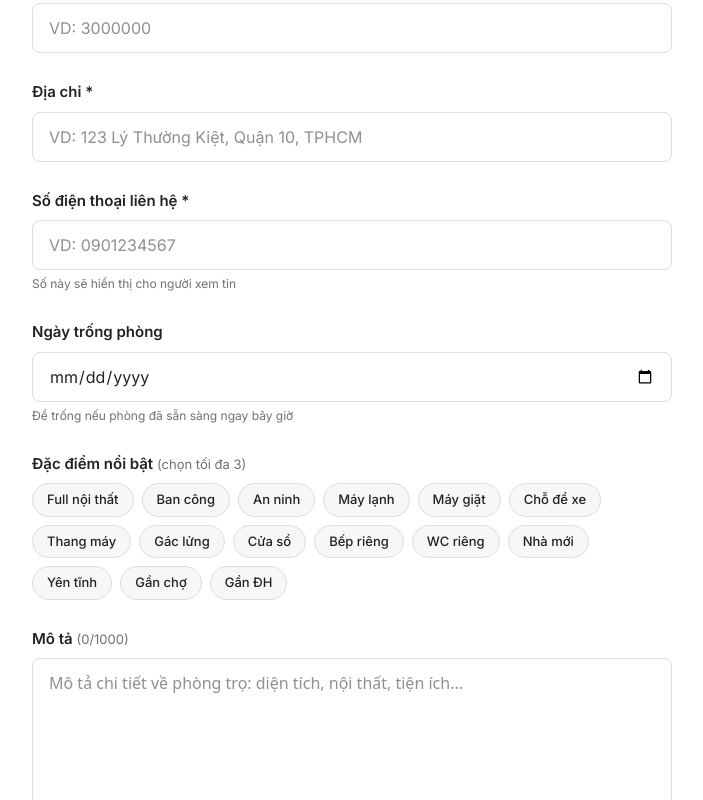
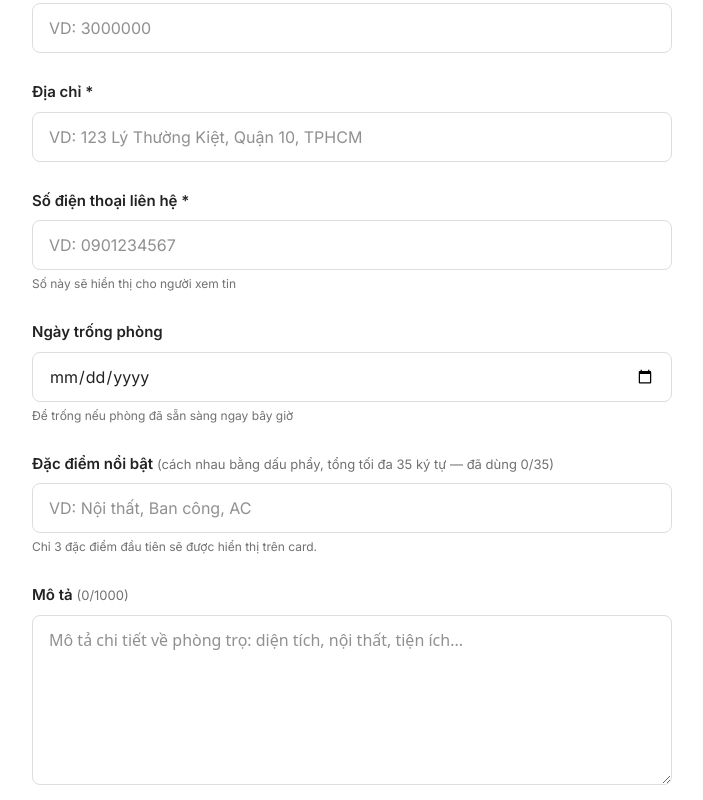
Before and after one commit to dmtrinc/rent-house-app, a Next.js app: page /dang-tin in a window 1280 px wide. Shown: the part 614-1414 px from the top of the page, without its empty margins (288-991 px from the left). Built offline with nearby package versions, Linux system fonts and the light colour scheme.

Commit message:
upload hinh toi da 10MB

```diff
--- a/app/dang-tin/page.tsx
+++ b/app/dang-tin/page.tsx
@@ -2,12 +2,6 @@
 import { useState, useEffect } from "react";
 import { useRouter } from "next/navigation";
 import Link from "next/link";
-
-const HIGHLIGHT_OPTIONS = [
-  "Full nội thất", "Ban công", "An ninh", "Máy lạnh", "Máy giặt",
-  "Chỗ để xe", "Thang máy", "Gác lửng", "Cửa sổ", "Bếp riêng",
-  "WC riêng", "Nhà mới", "Yên tĩnh", "Gần chợ", "Gần ĐH"
-];
 
 export default function DangTinPage() {
   const router = useRouter();
@@ -15,6 +9,7 @@ export default function DangTinPage() {
   const [coverImage, setCoverImage] = useState<string>("");
   const [isSubmitting, setIsSubmitting] = useState(false);
   const [uploadingCount, setUploadingCount] = useState(0);
+  const [priceHistory, setPriceHistory] = useState<string[]>([]);
   const [formData, setFormData] = useState({
     title: "",
     price: "",
@@ -22,21 +17,32 @@ export default function DangTinPage() {
     description: "",
     contactPhone: "",
     availableDate: "",
-    highlights: [] as string[],
+    highlightsText: "",
   });
 
   useEffect(() => {
     if (!localStorage.getItem("device_id")) {
       localStorage.setItem("device_id", "dev_" + Math.random().toString(36).substring(2, 12));
     }
+    // Load price history
+    try {
+      const ph = JSON.parse(localStorage.getItem("price_history") || "[]");
+      setPriceHistory(Array.isArray(ph) ? ph : []);
+    } catch { setPriceHistory([]); }
+
     const draft = localStorage.getItem("listing_draft");
     if (draft) {
       try {
         const parsed = JSON.parse(draft);
-        setFormData(prev => ({ ...prev, ...(parsed.formData || {}) }));
+        const fd = parsed.formData || {};
+        // Chuyển highlights array → text nếu cần
+        const highlightsText = Array.isArray(fd.highlights)
+          ? fd.highlights.join(", ")
+          : (fd.highlightsText || "");
+        setFormData(prev => ({ ...prev, ...fd, highlightsText }));
         setImages(parsed.images || []);
         setCoverImage(parsed.coverImage || "");
-      } catch (e) {}
+      } catch {}
     }
   }, []);
 
@@ -49,6 +55,9 @@ export default function DangTinPage() {
     if (images.length > 0 && !coverImage) setCoverImage(images[0]);
   }, [images, coverImage]);
 
+  const parseHighlights = (text: string): string[] =>
+    text.split(",").map(h => h.trim()).filter(h => h.length > 0).slice(0, 3);
+
   const handleFileUpload = async (e: React.ChangeEvent<HTMLInputElement>) => {
     const files = e.target.files;
     if (!files || files.length === 0) return;
@@ -56,7 +65,8 @@ export default function DangTinPage() {
     if (images.length + fileArray.length > 10) { alert("Tối đa 10 ảnh!"); return; }
     setUploadingCount(fileArray.length);
     for (const file of fileArray) {
-      if (file.size > 5000000) { alert(`File ${file.name} quá lớn (tối đa 5MB)`); continue; }
+      // 2: tăng lên 10MB
+      if (file.size > 10_000_000) { alert(`File ${file.name} quá lớn (tối đa 10MB)`); setUploadingCount(prev => Math.max(0, prev - 1)); continue; }
       const fd = new FormData();
       fd.append("file", file);
       fd.append("upload_preset", "ml_default");
@@ -77,15 +87,6 @@ export default function DangTinPage() {
     if (coverImage === images[index]) setCoverImage(newImages[0] || "");
   };
 
-  const toggleHighlight = (h: string) => {
-    setFormData(prev => {
-      const current = prev.highlights || [];
-      if (current.includes(h)) return { ...prev, highlights: current.filter(x => x !== h) };
-      if (current.length >= 3) { alert("Chọn tối đa 3 đặc điểm!"); return prev; }
-      return { ...prev, highlights: [...current, h] };
-    });
-  };
-
   const validateForm = () => {
     if (images.length === 0) { alert("Vui lòng thêm ít nhất 1 hình ảnh!"); return false; }
     if (!coverImage) { alert("Vui lòng chọn ảnh đại diện!"); return false; }
@@ -100,6 +101,13 @@ export default function DangTinPage() {
     e.preventDefault();
     if (!validateForm()) return;
     setIsSubmitting(true);
+
+    // Lưu price history
+    if (formData.price) {
+      const newHistory = [formData.price, ...priceHistory.filter(p => p !== formData.price)].slice(0, 10);
+      localStorage.setItem("price_history", JSON.stringify(newHistory));
+    }
+
     const userStr = localStorage.getItem("user");
     const user = userStr ? JSON.parse(userStr) : null;
     const payload = {
@@ -109,7 +117,7 @@ export default function DangTinPage() {
       description: formData.description.trim(),
       contactPhone: formData.contactPhone.trim(),
       availableDate: formData.availableDate || null,
-      highlights: formData.highlights,
+      highlights: parseHighlights(formData.highlightsText),
       images,
       coverImage,
       deviceId: localStorage.getItem("device_id"),
@@ -143,6 +151,9 @@ export default function DangTinPage() {
     borderRadius: "8px", fontSize: "16px", outline: "none",
     boxSizing: "border-box", backgroundColor: "#fff", color: "#222"
   };
+
+  const highlights = parseHighlights(formData.highlightsText);
+  const highlightsTotalChars = formData.highlightsText.replace(/,\s*/g, ",").replace(/,/g, "").length;
 
   return (
     <div style={{ minHeight: "100vh", backgroundColor: "#fff" }}>
@@ -179,7 +190,8 @@ export default function DangTinPage() {
               <p style={{ fontSize: "15px", color: "#222", fontWeight: "600", margin: "0 0 6px 0" }}>
                 {uploadingCount > 0 ? `Đang tải ${uploadingCount} ảnh...` : "Thêm ảnh"}
               </p>
-              <p style={{ fontSize: "13px", color: "#717171", margin: 0 }}>Click để chọn ảnh (tối đa 10 ảnh, 5MB/ảnh)</p>
+              {/* 1: tăng lên 10MB */}
+              <p style={{ fontSize: "13px", color: "#717171", margin: 0 }}>Click để chọn ảnh (tối đa 10 ảnh, 10MB/ảnh)</p>
             </label>
             {images.length > 0 && (
               <div style={{ marginTop: "16px" }}>
@@ -213,11 +225,24 @@ export default function DangTinPage() {
               placeholder="VD: Phòng trọ 25m² gần ĐH Bách Khoa, đầy đủ nội thất" required maxLength={100} style={inputStyle} />
           </div>
 
-          {/* Price */}
+          {/* Price - 2: datalist cho phép chọn lại giá cũ */}
           <div>
             <label style={{ display: "block", fontSize: "15px", fontWeight: "600", color: "#222", marginBottom: "8px" }}>Giá thuê (VNĐ/tháng) *</label>
-            <input name="price" type="number" value={formData.price} onChange={e => handleInputChange("price", e.target.value)}
-              placeholder="VD: 3000000" required min="100000" max="100000000" step="100000" style={inputStyle} />
+            <input
+              name="price"
+              type="number"
+              list="price-history-list"
+              value={formData.price}
+              onChange={e => handleInputChange("price", e.target.value)}
+              placeholder="VD: 3000000"
+              required min="100000" max="100000000" step="100000"
+              style={inputStyle}
+            />
+            <datalist id="price-history-list">
+              {priceHistory.map((p, i) => (
+                <option key={i} value={p}>{Number(p).toLocaleString()} đ/tháng</option>
+              ))}
+            </datalist>
             {formData.price && <p style={{ fontSize: "13px", color: "#717171", margin: "6px 0 0 0" }}>≈ {Number(formData.price).toLocaleString()} đ/tháng</p>}
           </div>
 
@@ -243,31 +268,37 @@ export default function DangTinPage() {
             <p style={{ fontSize: "12px", color: "#717171", margin: "5px 0 0 0" }}>Để trống nếu phòng đã sẵn sàng ngay bây giờ</p>
           </div>
 
-          {/* Highlights */}
+          {/* Highlights - 3: tự gõ, tổng tối đa 20 ký tự, hiển thị 3 đầu */}
           <div>
             <label style={{ display: "block", fontSize: "15px", fontWeight: "600", color: "#222", marginBottom: "8px" }}>
-              Đặc điểm nổi bật <span style={{ fontSize: "13px", fontWeight: "400", color: "#717171" }}>(chọn tối đa 3)</span>
+              Đặc điểm nổi bật{" "}
+              <span style={{ fontSize: "13px", fontWeight: "400", color: highlightsTotalChars > 35 ? "#dc3545" : "#717171" }}>
+                (cách nhau bằng dấu phẩy, tổng tối đa 35 ký tự — đã dùng {highlightsTotalChars}/35)
+              </span>
             </label>
-            <div style={{ display: "flex", flexWrap: "wrap", gap: "8px" }}>
-              {HIGHLIGHT_OPTIONS.map(h => {
-                const selected = (formData.highlights || []).includes(h);
-                return (
-                  <button key={h} type="button" onClick={() => toggleHighlight(h)} style={{
-                    padding: "6px 14px", borderRadius: "20px", fontSize: "13px", cursor: "pointer", fontWeight: "500",
-                    border: selected ? "none" : "1px solid #DDDDDD",
-                    background: selected ? "#006633" : "#F7F7F7",
-                    color: selected ? "#fff" : "#222",
-                    transition: "all 0.15s"
-                  }}>
-                    {selected ? "✓ " : ""}{h}
-                  </button>
-                );
-              })}
-            </div>
-            {(formData.highlights || []).length > 0 && (
-              <p style={{ fontSize: "12px", color: "#006633", margin: "8px 0 0 0", fontWeight: "500" }}>
-                Đã chọn: {formData.highlights.join(", ")}
-              </p>
+            <input
+              value={formData.highlightsText}
+              onChange={e => {
+                const raw = e.target.value;
+                // Tính tổng ký tự không tính dấu phẩy và khoảng trắng phân cách
+                const totalChars = raw.split(",").map(h => h.trim()).join("").length;
+                if (totalChars > 35) return; // Chặn nếu vượt 20 ký tự
+                handleInputChange("highlightsText", raw);
+              }}
+              placeholder="VD: Nội thất, Ban công, AC"
+              style={{ ...inputStyle, borderColor: highlightsTotalChars > 34 ? "#dc3545" : "#DDDDDD" }}
+            />
+            <p style={{ fontSize: "12px", color: "#717171", margin: "5px 0 0 0" }}>Chỉ 3 đặc điểm đầu tiên sẽ được hiển thị trên card.</p>
+
+            {/* Preview */}
+            {highlights.length > 0 && (
+              <div style={{ display: "flex", flexWrap: "wrap", gap: "6px", marginTop: "10px" }}>
+                {highlights.map((h, i) => (
+                  <span key={i} style={{ fontSize: "12px", padding: "4px 10px", borderRadius: "12px", background: "#e8f5e9", color: "#2e7d32", fontWeight: "500" }}>
+                    ✓ {h}
+                  </span>
+                ))}
+              </div>
             )}
           </div>
 
--- a/app/edit/[id]/page.tsx
+++ b/app/edit/[id]/page.tsx
@@ -2,12 +2,6 @@
 import { useEffect, useState, use } from "react";
 import { useRouter } from "next/navigation";
 import Link from "next/link";
-
-const HIGHLIGHT_OPTIONS = [
-  "Full nội thất", "Ban công", "An ninh", "Máy lạnh", "Máy giặt",
-  "Chỗ để xe", "Thang máy", "Gác lửng", "Cửa sổ", "Bếp riêng",
-  "WC riêng", "Nhà mới", "Yên tĩnh", "Gần chợ", "Gần ĐH"
-];
 
 export default function EditListingPage({ params }: { params: Promise<{ id: string }> }) {
   const { id } = use(params);
@@ -19,6 +13,7 @@ export default function EditListingPage({ params }: { params: Promise<{ id: stri
   const [isDeleting, setIsDeleting] = useState(false);
   const [loading, setLoading] = useState(true);
   const [uploadingCount, setUploadingCount] = useState(0);
+  const [priceHistory, setPriceHistory] = useState<string[]>([]);
   const [formValues, setFormValues] = useState({
     title: "",
     price: "",
@@ -30,6 +25,12 @@ export default function EditListingPage({ params }: { params: Promise<{ id: stri
   });
 
   useEffect(() => {
+    // Load price history
+    try {
+      const ph = JSON.parse(localStorage.getItem("price_history") || "[]");
+      setPriceHistory(Array.isArray(ph) ? ph : []);
+    } catch { setPriceHistory([]); }
+
     const fetchData = async () => {
       try {
         const res = await fetch(`/api/listings/${id}`);
@@ -53,13 +54,10 @@ export default function EditListingPage({ params }: { params: Promise<{ id: stri
         setImages(data.images || []);
         setCoverImage(data.coverImage || "");
 
-        // Format availableDate về yyyy-mm-dd cho input[type=date]
         let availDateStr = "";
         if (data.availableDate) {
           const d = new Date(data.availableDate);
-          if (!isNaN(d.getTime())) {
-            availDateStr = d.toISOString().split("T")[0];
-          }
+          if (!isNaN(d.getTime())) availDateStr = d.toISOString().split("T")[0];
         }
 
         setFormValues({
@@ -81,6 +79,9 @@ export default function EditListingPage({ params }: { params: Promise<{ id: stri
     fetchData();
   }, [id, router]);
 
+  const parseHighlights = (text: string): string[] =>
+    text.split(",").map(h => h.trim()).filter(h => h.length > 0).slice(0, 3);
+
   const handleFileUpload = async (e: React.ChangeEvent<HTMLInputElement>) => {
     const files = e.target.files;
     if (!files || files.length === 0) return;
@@ -88,7 +89,8 @@ export default function EditListingPage({ params }: { params: Promise<{ id: stri
     if (images.length + fileArray.length > 10) { alert("Tối đa 10 ảnh!"); return; }
     setUploadingCount(fileArray.length);
     for (const file of fileArray) {
-      if (file.size > 5000000) { alert(`File ${file.name} quá lớn (tối đa 5MB)`); continue; }
+      // 1: tăng lên 10MB
+      if (file.size > 10_000_000) { alert(`File ${file.name} quá lớn (tối đa 10MB)`); setUploadingCount(prev => Math.max(0, prev - 1)); continue; }
       const fd = new FormData();
       fd.append("file", file);
       fd.append("upload_preset", "ml_default");
@@ -109,10 +111,6 @@ export default function EditListingPage({ params }: { params: Promise<{ id: stri
     if (coverImage === images[index]) setCoverImage(newImages[0] || "");
   };
 
-  const parseHighlights = (text: string): string[] => {
-    return text.split(",").map(h => h.trim()).filter(h => h.length > 0).slice(0, 3);
-  };
-
   const handleSubmit = async (e: React.FormEvent<HTMLFormElement>) => {
     e.preventDefault();
     if (images.length === 0) return alert("Vui lòng giữ lại ít nhất 1 hình ảnh!");
@@ -123,6 +121,12 @@ export default function EditListingPage({ params }: { params: Promise<{ id: stri
     if (!formValues.contactPhone || formValues.contactPhone.trim().length < 10) return alert("Vui lòng nhập số điện thoại hợp lệ!");
 
     setIsSubmitting(true);
+
+    // Lưu price history
+    if (formValues.price) {
+      const newHistory = [formValues.price, ...priceHistory.filter(p => p !== formValues.price)].slice(0, 10);
+      localStorage.setItem("price_history", JSON.stringify(newHistory));
+    }
 
     const userStr = localStorage.getItem("user");
     const user = userStr ? JSON.parse(userStr) : null;
@@ -190,10 +194,10 @@ export default function EditListingPage({ params }: { params: Promise<{ id: stri
   };
 
   const highlights = parseHighlights(formValues.highlightsText);
+  const highlightsTotalChars = formValues.highlightsText.split(",").map(h => h.trim()).join("").length;
 
   return (
     <div style={{ minHeight: "100vh", backgroundColor: "#fff" }}>
-      {/* Header */}
       <header style={{ borderBottom: "1px solid #004d26", backgroundColor: "#006633" }}>
         <div style={{ maxWidth: "1760px", margin: "0 auto", padding: "16px 20px", display: "flex", alignItems: "center", gap: "16px" }}>
           <Link href="/" style={{ textDecoration: "none" }}>
@@ -216,11 +220,9 @@ export default function EditListingPage({ params }: { params: Promise<{ id: stri
             <label style={{ display: "block", fontSize: "15px", fontWeight: "600", color: "#222", marginBottom: "10px" }}>
               Hình ảnh * <span style={{ fontSize: "13px", fontWeight: "400", color: "#717171" }}>({images.length}/10)</span>
             </label>
-
             <input type="file" accept="image/jpeg,image/jpg,image/png,image/webp" multiple
               onChange={handleFileUpload} disabled={uploadingCount > 0 || images.length >= 10}
               style={{ display: "none" }} id="file-upload" />
-
             <label htmlFor="file-upload" style={{
               display: "block", border: "2px dashed #DDDDDD", padding: "32px 20px", textAlign: "center",
               borderRadius: "12px", cursor: (uploadingCount > 0 || images.length >= 10) ? "not-allowed" : "pointer",
@@ -230,7 +232,8 @@ export default function EditListingPage({ params }: { params: Promise<{ id: stri
               <p style={{ fontSize: "15px", color: "#222", fontWeight: "600", margin: "0 0 4px 0" }}>
                 {uploadingCount > 0 ? `Đang tải ${uploadingCount} ảnh...` : "Thêm ảnh mới"}
               </p>
-              <p style={{ fontSize: "13px", color: "#717171", margin: 0 }}>Tối đa 10 ảnh, 5MB/ảnh</p>
+              {/* 1: tăng lên 10MB */}
+              <p style={{ fontSize: "13px", color: "#717171", margin: 0 }}>Tối đa 10 ảnh, 10MB/ảnh</p>
             </label>
 
             {images.length > 0 && (
@@ -269,11 +272,23 @@ export default function EditListingPage({ params }: { params: Promise<{ id: stri
               placeholder="VD: Phòng trọ 25m² gần ĐH Bách Khoa, đầy đủ nội thất" required maxLength={100} style={inputStyle} />
           </div>
 
-          {/* Price */}
+          {/* Price - 2: datalist cho phép chọn lại giá cũ */}
           <div>
             <label style={{ display: "block", fontSize: "15px", fontWeight: "600", color: "#222", marginBottom: "8px" }}>Giá thuê (VNĐ/tháng) *</label>
-            <input type="number" value={formValues.price} onChange={e => setFormValues({ ...formValues, price: e.target.value })}
-              placeholder="VD: 3000000" required min="100000" max="100000000" step="100000" style={inputStyle} />
+            <input
+              type="number"
+              list="price-history-list"
+              value={formValues.price}
+              onChange={e => setFormValues({ ...formValues, price: e.target.value })}
+              placeholder="VD: 3000000"
+              required min="100000" max="100000000" step="100000"
+              style={inputStyle}
+            />
+            <datalist id="price-history-list">
+              {priceHistory.map((p, i) => (
+                <option key={i} value={p}>{Number(p).toLocaleString()} đ/tháng</option>
+              ))}
+            </datalist>
             {formValues.price && <p style={{ fontSize: "13px", color: "#717171", margin: "6px 0 0 0" }}>≈ {Number(formValues.price).toLocaleString()} đ/tháng</p>}
           </div>
 
@@ -299,61 +314,37 @@ export default function EditListingPage({ params }: { params: Promise<{ id: stri
             <p style={{ fontSize: "12px", color: "#717171", margin: "5px 0 0 0" }}>Để trống nếu phòng đã sẵn sàng ngay bây giờ</p>
           </div>
 
-          {/* Highlights - tự nhập */}
+          {/* Highlights - 3: tự gõ, tổng tối đa 20 ký tự, hiển thị 3 đầu */}
           <div>
             <label style={{ display: "block", fontSize: "15px", fontWeight: "600", color: "#222", marginBottom: "8px" }}>
-              Đặc điểm nổi bật <span style={{ fontSize: "13px", fontWeight: "400", color: "#717171" }}>(tối đa 3, cách nhau bằng dấu phẩy)</span>
+              Đặc điểm nổi bật{" "}
+              <span style={{ fontSize: "13px", fontWeight: "400", color: highlightsTotalChars > 35 ? "#dc3545" : "#717171" }}>
+                (cách nhau bằng dấu phẩy, tổng tối đa 35 ký tự — đã dùng {highlightsTotalChars}/35)
+              </span>
             </label>
             <input
               value={formValues.highlightsText}
-              onChange={e => setFormValues({ ...formValues, highlightsText: e.target.value })}
-              placeholder="VD: Full nội thất, Ban công, An ninh"
-              style={inputStyle}
+              onChange={e => {
+                const raw = e.target.value;
+                const totalChars = raw.split(",").map(h => h.trim()).join("").length;
+                if (totalChars > 35) return;
+                setFormValues({ ...formValues, highlightsText: raw });
+              }}
+              placeholder="VD: Nội thất, Ban công, AC"
+              style={{ ...inputStyle, borderColor: highlightsTotalChars > 34 ? "#dc3545" : "#DDDDDD" }}
             />
-            <p style={{ fontSize: "12px", color: "#717171", margin: "5px 0 0 0" }}>Tối đa 20 ký tự mỗi đặc điểm. Chỉ 3 đặc điểm đầu tiên sẽ được hiển thị.</p>
+            <p style={{ fontSize: "12px", color: "#717171", margin: "5px 0 0 0" }}>Chỉ 3 đặc điểm đầu tiên sẽ được hiển thị trên card.</p>
 
             {/* Preview */}
             {highlights.length > 0 && (
               <div style={{ display: "flex", flexWrap: "wrap", gap: "6px", marginTop: "10px" }}>
                 {highlights.map((h, i) => (
                   <span key={i} style={{ fontSize: "12px", padding: "4px 10px", borderRadius: "12px", background: "#e8f5e9", color: "#2e7d32", fontWeight: "500" }}>
-                    ✓ {h.slice(0, 20)}
+                    ✓ {h}
                   </span>
                 ))}
               </div>
             )}
-
-            {/* Gợi ý nhanh */}
-            <div style={{ marginTop: "10px" }}>
-              <p style={{ fontSize: "12px", color: "#999", marginBottom: "6px" }}>Gợi ý nhanh (click để thêm):</p>
-              <div style={{ display: "flex", flexWrap: "wrap", gap: "6px" }}>
-                {HIGHLIGHT_OPTIONS.map(h => {
-                  const already = highlights.includes(h);
-                  return (
-                    <button key={h} type="button"
-                      onClick={() => {
-                        if (already) {
-                          const newList = highlights.filter(x => x !== h);
-                          setFormValues(prev => ({ ...prev, highlightsText: newList.join(", ") }));
-                        } else {
-                          if (highlights.length >= 3) { alert("Chỉ được chọn tối đa 3 đặc điểm!"); return; }
-                          const newList = [...highlights, h];
-                          setFormValues(prev => ({ ...prev, highlightsText: newList.join(", ") }));
-                        }
-                      }}
-                      style={{
-                        padding: "4px 10px", borderRadius: "16px", fontSize: "12px", cursor: "pointer", fontWeight: "500",
-                        border: already ? "none" : "1px solid #DDDDDD",
-                        background: already ? "#006633" : "#F7F7F7",
-                        color: already ? "#fff" : "#555",
-                        transition: "all 0.15s"
-                      }}>
-                      {already ? "✓ " : ""}{h}
-                    </button>
-                  );
-                })}
-              </div>
-            </div>
           </div>
 
           {/* Description */}
```
